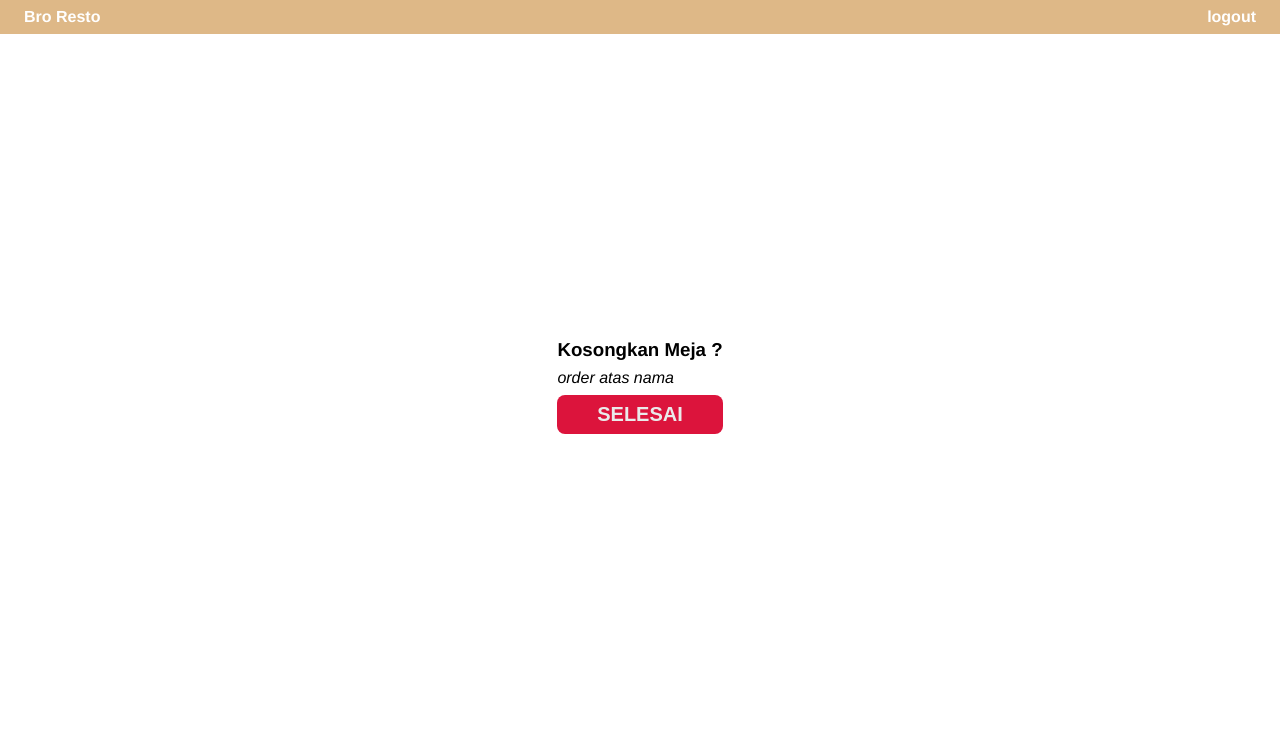
After one commit to zumarnf/restoapp_project, a PHP site: page /finish_order.php in a window 1280 px wide. The commit adds this page. Shown: the top 737 px of the page. Run offline with PHP 8.4, Linux system fonts and the light colour scheme; the visitor is signed in with stand-in values (Sample User, id 1).

Commit message:
finish order

```diff
--- /dev/null
+++ b/finish_order.php
@@ -0,0 +1,61 @@
+<?php
+require_once("services/database.php");
+session_start();
+
+$no_meja = "";
+$nama_pelanggan = "";
+
+if ($_SESSION['is_login'] == false) {
+    header('location: login.php');
+}
+
+if (isset($_GET['no_meja']) && $_GET['no_meja']) {
+    $no_meja = $_GET['no_meja'];
+}
+if (isset($_GET['nama_pelanggan']) && $_GET['nama_pelanggan']) {
+    $nama_pelanggan = $_GET['nama_pelanggan'];
+}
+
+if (isset($_POST['finish_order'])) {
+    $clear_meja_query = "UPDATE meja SET nama_pelanggan = NULL, jum_orang = NULL
+    WHERE no_meja = '$no_meja'";
+
+    $clear_meja = $db->query($clear_meja_query);
+    if ($clear_meja) {
+        echo "meja berhasil dikosongkan";
+    } else {
+        echo "gagal";
+    }
+
+}
+
+?>
+
+<!DOCTYPE html>
+<html lang="en">
+
+<head>
+    <meta charset="UTF-8">
+    <meta name="viewport" content="width=device-width, initial-scale=1.0">
+    <link rel="stylesheet" href="style.css" />
+    <title>Finish Order</title>
+</head>
+
+<body>
+    <?php include("layouts/header.php") ?>
+
+    <div class="super-center">
+        <form action="<?php $_SERVER['PHP_SELF'] ?>" method="POST">
+            <h3>Kosongkan Meja
+                <?= $no_meja ?>?
+            </h3>
+            <i>order atas nama
+                <?= $nama_pelanggan ?>
+            </i>
+            <button type="submit" name="finish_order">SELESAI
+            </button>
+        </form>
+    </div>
+</body>
+
+</html>
--- a/meja.php
+++ b/meja.php
@@ -9,10 +9,16 @@ if ($_SESSION['is_login'] == false) {
 define("APP_NAME", "NOMOR MEJA ");
 
 $no_meja = "";
+$nama_pelanggan = "";
 $update_notification = "";
 
 if (isset($_GET['no_meja']) && $_GET['no_meja'] !== "") {
     $no_meja = $_GET['no_meja'];
+}
+
+if (isset($_GET['nama_pelanggan']) && $_GET['nama_pelanggan'] !== "") {
+    $nama_pelanggan = $_GET['nama_pelanggan'];
+    header("location: finish_order.php?no_meja=$no_meja&nama_pelanggan=$nama_pelanggan");
 }
 
 if (isset($_POST['update'])) {
```
